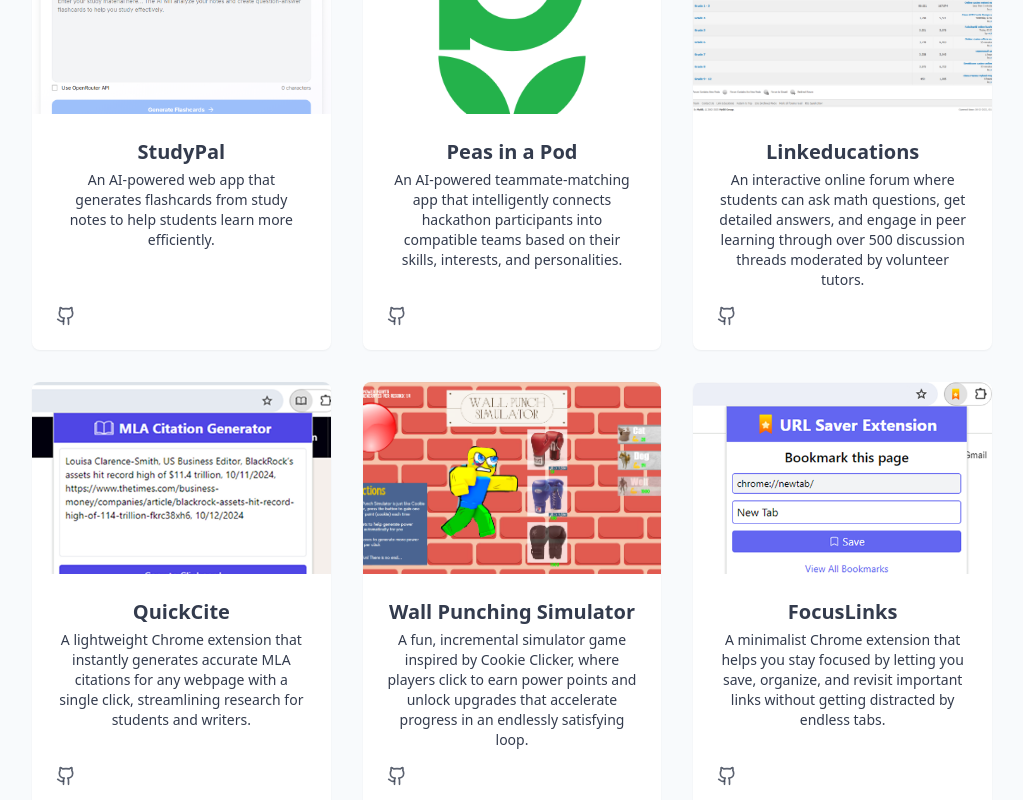
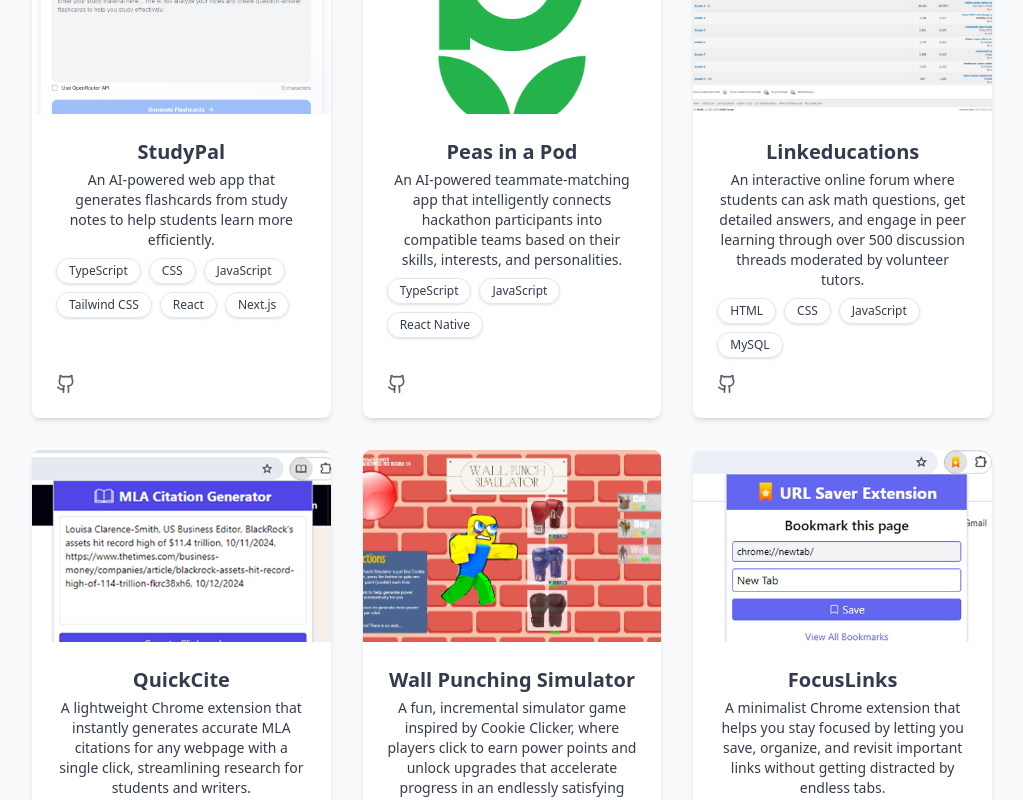
Before and after one commit to k4vinliu/k4vinliu, a React (Vite) app: page / in a window 1280 px wide. Shown: the part 2000-2800 px from the top of the page, without its empty margins (128-1151 px from the left). Built offline with nearby package versions, Linux system fonts and the light colour scheme.

Commit message:
add skills to each project

```diff
--- a/src/components/ProjectsSection.jsx
+++ b/src/components/ProjectsSection.jsx
@@ -6,6 +6,7 @@ const projects = [
     title: "StudyPal",
     description: "An AI-powered web app that generates flashcards from study notes to help students learn more efficiently.",
     image: "/projects/project3.png",
+    tags: ["TypeScript", "CSS", "JavaScript", "Tailwind CSS", "React", "Next.js"],
     githubUrl: "https://github.com/k4vinliu/StudyPal",
   },
   {
@@ -14,6 +15,7 @@ const projects = [
     description:
       "An AI-powered teammate-matching app that intelligently connects hackathon participants into compatible teams based on their skills, interests, and personalities.",
     image: "/projects/project4.png",
+    tags: ["TypeScript", "JavaScript", "React Native"],
     githubUrl: "https://github.com/ajalfonso/HackPods",
   },
   {
@@ -22,6 +24,7 @@ const projects = [
     description:
       "An interactive online forum where students can ask math questions, get detailed answers, and engage in peer learning through over 500 discussion threads moderated by volunteer tutors.",
     image: "/projects/project5.png",
+    tags: ["HTML", "CSS", "JavaScript", "MySQL"],
     githubUrl: "https://github.com/k4vinliu/linkeducations",
   },
   {
@@ -30,6 +33,7 @@ const projects = [
     description:
       "A lightweight Chrome extension that instantly generates accurate MLA citations for any webpage with a single click, streamlining research for students and writers.",
     image: "/projects/project1.png",
+    tags: ["HTML", "CSS", "JavaScript", "Tailwind CSS", "Vue.js"],
     githubUrl: "https://github.com/k4vinliu/QuickCite",
   },
   {
@@ -38,6 +42,7 @@ const projects = [
     description:
       "A fun, incremental simulator game inspired by Cookie Clicker, where players click to earn power points and unlock upgrades that accelerate progress in an endlessly satisfying loop.",
     image: "/projects/project6.png",
+    tags: ["Python"],
     githubUrl: "https://github.com/k4vinliu/ICS2O1-CPT-Punch-Wall-Simulator",
   },
   {
@@ -46,6 +51,7 @@ const projects = [
     description:
       "A minimalist Chrome extension that helps you stay focused by letting you save, organize, and revisit important links without getting distracted by endless tabs.",
     image: "/projects/project2.png",
+    tags: ["HTML", "CSS", "JavaScript", "Tailwind CSS", "Vue.js"],
     githubUrl: "https://github.com/k4vinliu/FocusLinks",
   },
 ];
@@ -66,7 +72,8 @@ export const ProjectsSection = () => {
           {projects.map((project, key) => (
             <div
               key={key}
-              className="group bg-card rounded-lg overflow-hidden shadow-xs card-hover flex flex-col"
+              className="group bg-card rounded-lg overflow-hidden shadow-md hover:animate-[cardGlow_1.5s_infinite] transition-shadow duration-300 flex flex-col"
+
             >
               <div className="h-48 overflow-hidden">
                 <img
@@ -81,9 +88,20 @@ export const ProjectsSection = () => {
                   <h3 className="text-xl font-semibold mb-1">
                     {project.title}
                   </h3>
-                  <p className="text-muted-foreground text-sm mb-4">
+                  <p className="text-muted-foreground text-sm mb-2">
                     {project.description}
                   </p>
+                  <div className="flex flex-wrap gap-2 mb-4">
+                    {project.tags.map((tag, index) => (
+  <span
+    key={index}
+    className="bg-muted text-xs text-foreground px-3 py-1 rounded-full font-medium border border-border shadow-sm"
+  >
+    {tag}
+  </span>
+))}
+
+                  </div>
                 </div>
 
                 <div className="flex space-x-3 mt-auto">
--- a/src/index.css
+++ b/src/index.css
@@ -60,6 +60,29 @@
     0%   { background-position: 0% center; }
     100% { background-position: 200% center; }
   }
+
+  @keyframes cardGlow {
+  0% {
+    box-shadow: 0 0 20px rgba(255, 0, 0, 0.6);     /* Red */
+  }
+  20% {
+    box-shadow: 0 0 25px rgba(255, 165, 0, 0.6);   /* Orange */
+  }
+  40% {
+    box-shadow: 0 0 25px rgba(255, 255, 0, 0.6);   /* Yellow */
+  }
+  60% {
+    box-shadow: 0 0 25px rgba(0, 255, 0, 0.6);     /* Green */
+  }
+  80% {
+    box-shadow: 0 0 25px rgba(0, 0, 255, 0.6);     /* Blue */
+  }
+  100% {
+    box-shadow: 0 0 20px rgba(128, 0, 128, 0.6);   /* Purple */
+  }
+}
+
+
 }
 
 @layer base {
@@ -138,6 +161,10 @@
   0 0 2px rgba(0, 0, 0, 0.1);
 
   }
+  .glow-card {
+  animation: cardGlow 3s infinite alternate;
+  border-radius: 1rem;
+}
 }
 
 @utility card-hover {
```
